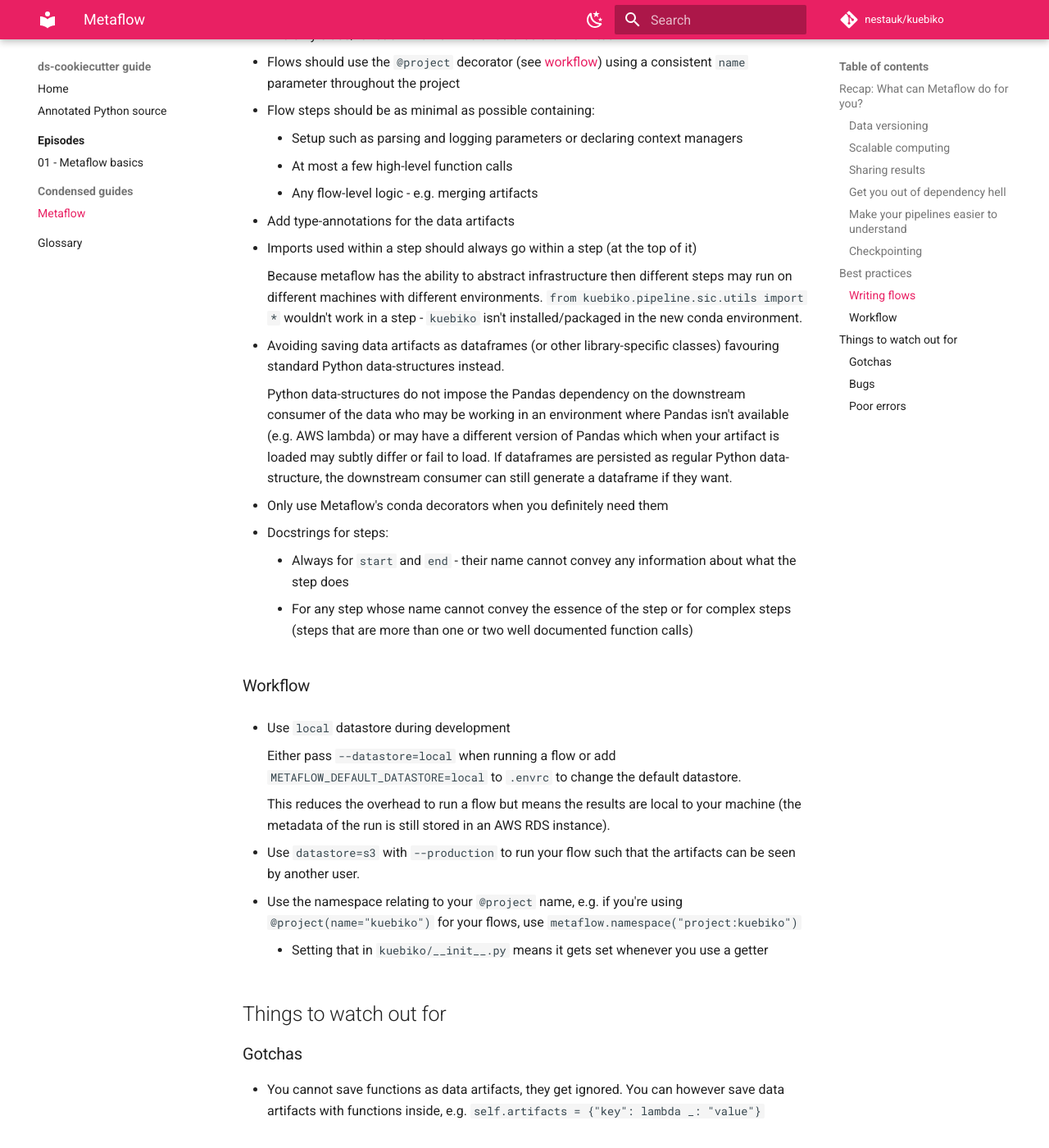
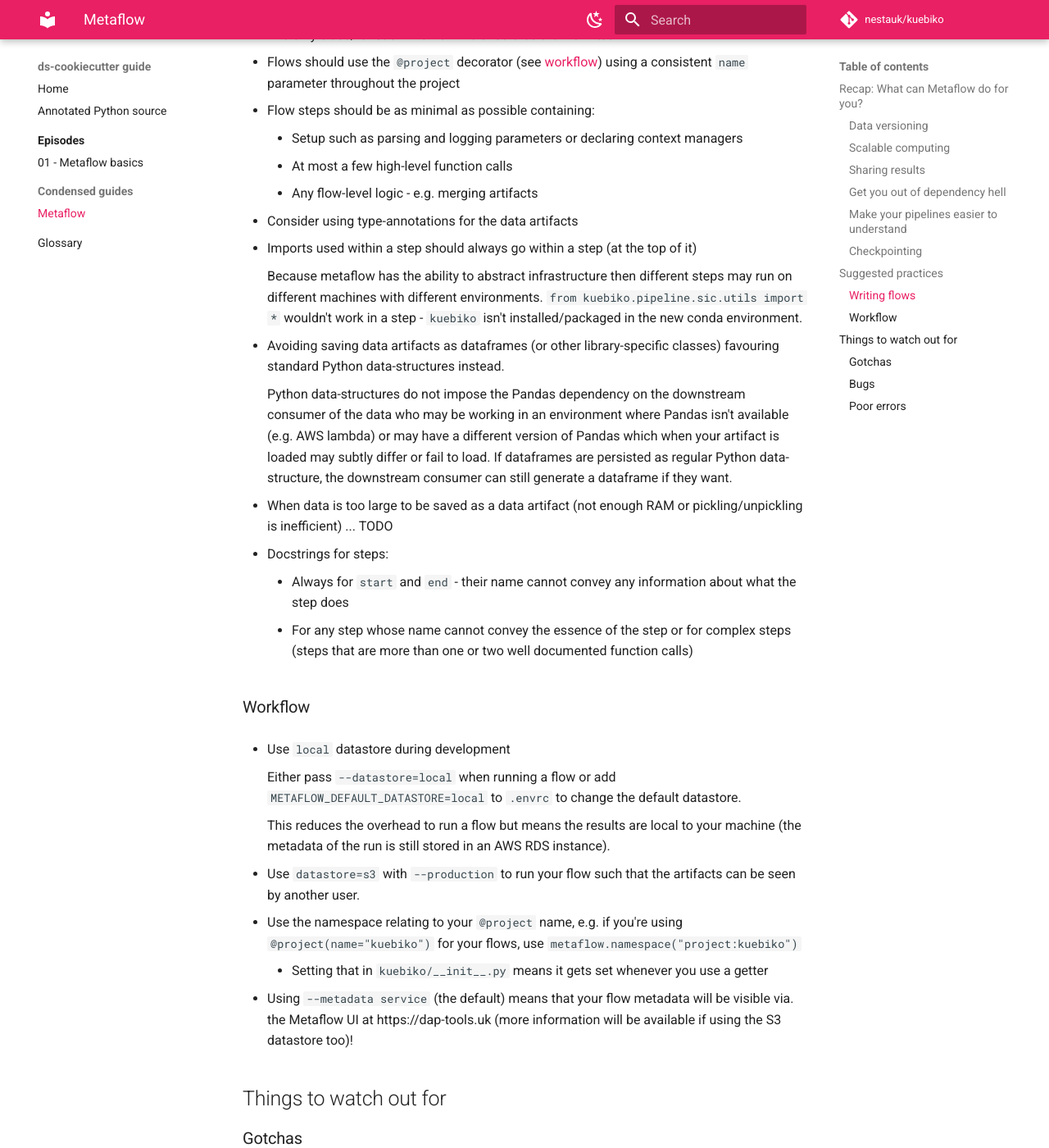
Before and after one commit to nestauk/kuebiko, an MkDocs documentation site: the page built from docs/guide/guides/metaflow.md, in a window 1280 px wide and 1400 px high, scrolled down 1873 px. Shown: the whole window at 82% size. Built offline with MkDocs 1.6.1 and Material for MkDocs 9.7.7, drawn with Linux system fonts in a browser that asks for light colours; comment, search, counter and statistics services are not loaded; some of the changed text lies outside the part shown.

```diff
--- a/docs/guide/guides/metaflow.md
+++ b/docs/guide/guides/metaflow.md
@@ -36,7 +36,7 @@
 
 Metaflow automatically checkpoints the steps of your flow and lets you `resume` a run after fixing any issues, saving you having to re-run the whole pipeline or maintain your own checkpointing logic (that may be fraught with conflicts between different run parameters).
 
-## Best practices
+## Suggested practices
 
 ### Writing flows
 
@@ -63,7 +63,7 @@
     -   Setup such as parsing and logging parameters or declaring context managers
     -   At most a few high-level function calls
     -   Any flow-level logic - e.g. merging artifacts
--   Add type-annotations for the data artifacts
+-   Consider using type-annotations for the data artifacts
 -   Imports used within a step should always go within a step (at the top of it)
 
     Because metaflow has the ability to abstract infrastructure then
@@ -81,7 +81,8 @@
     If dataframes are persisted as regular Python data-structure, the
     downstream consumer can still generate a dataframe if they want.
 
--   Only use Metaflow's conda decorators when you definitely need them
+-   When data is too large to be saved as a data artifact (not enough RAM or pickling/unpickling is inefficient) ... TODO
+
 -   Docstrings for steps:
     -   Always for `start` and `end` - their name cannot convey any information about what the step does
     -   For any step whose name cannot convey the essence of the step or for complex steps (steps that are more than one or two well documented function calls)
@@ -97,6 +98,7 @@
 -   Use `datastore=s3` with `--production` to run your flow such that the artifacts can be seen by another user.
 -   Use the namespace relating to your `@project` name, e.g. if you're using `@project(name="kuebiko")` for your flows, use `metaflow.namespace("project:kuebiko")`
     -   Setting that in `kuebiko/__init__.py` means it gets set whenever you use a getter
+-   Using `--metadata service` (the default) means that your flow metadata will be visible via. the Metaflow UI at https://dap-tools.uk (more information will be available if using the S3 datastore too)!
 
 ## Things to watch out for
 
```
